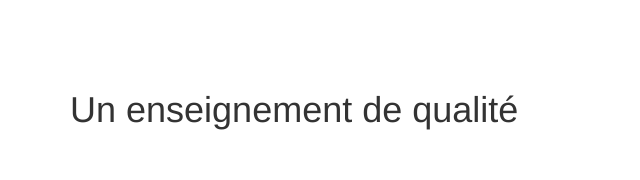
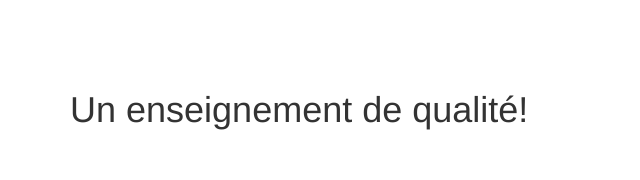
Before and after one commit to AdrienHorgnies/web-project-may2017, an Angular app: page / in a window 1280 px wide. Shown: the top 180 px of the page, without its empty margins (0-640 px from the left). Built offline with nearby package versions, Linux system fonts and the light colour scheme.

Commit message:
set title to I.E.P.S.C.F. ...

```diff
--- a/src/app/app.component.html
+++ b/src/app/app.component.html
@@ -1,3 +1,3 @@
 <div class="container" style="margin-top: 70px;">
-  <h1>Un enseignement de qualité</h1>
+  <h1>{{title}}</h1>
 </div>
--- a/src/app/app.component.ts
+++ b/src/app/app.component.ts
@@ -6,5 +6,5 @@ import { Component } from '@angular/core';
   styleUrls: ['./app.component.css']
 })
 export class AppComponent {
-  title = 'wp works!';
+  title = 'Un enseignement de qualité!';
 }
--- a/src/index.html
+++ b/src/index.html
@@ -2,7 +2,7 @@
 <html>
 <head>
   <meta charset="utf-8">
-  <title>WebProjectMay2017</title>
+  <title>I.E.P.S.C.F. NAMUR - Institut d'enseignement de promotion sociale</title>
   <base href="/">
 
   <meta name="viewport" content="width=device-width, initial-scale=1">
```
